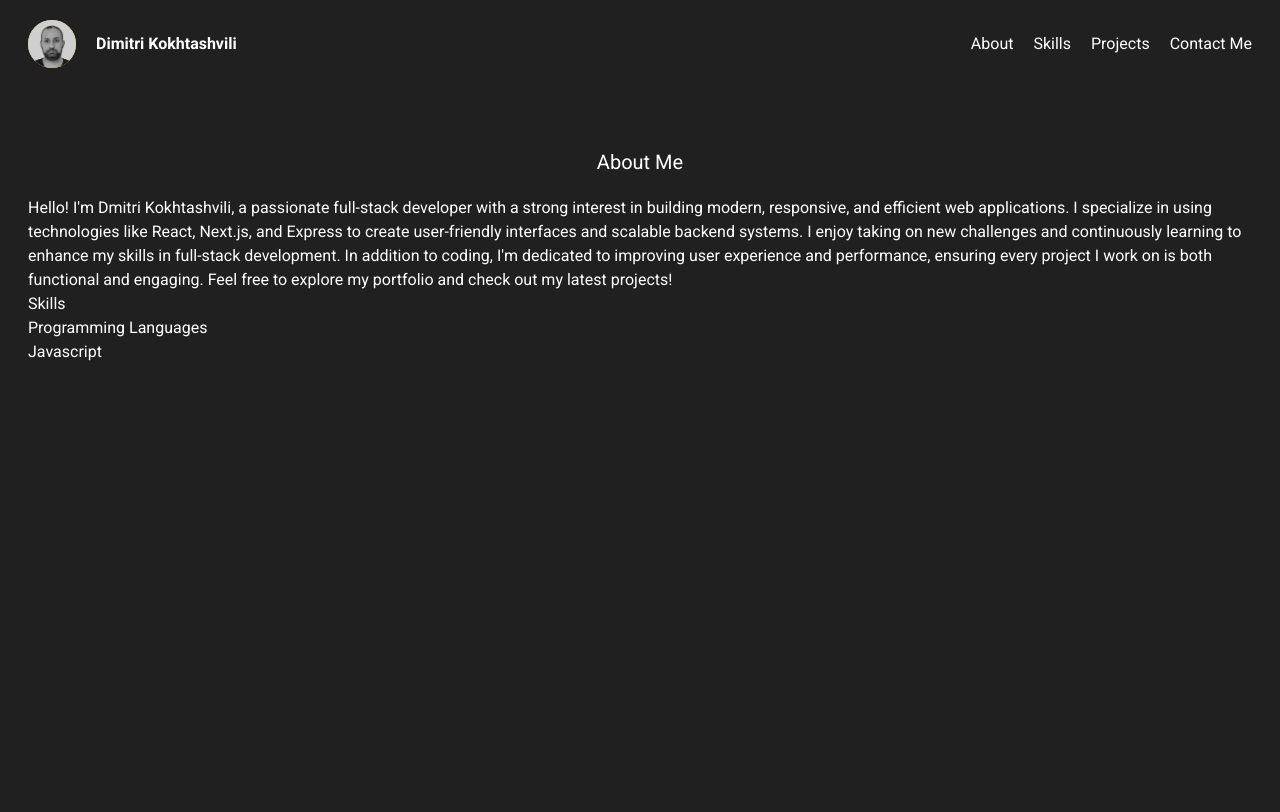
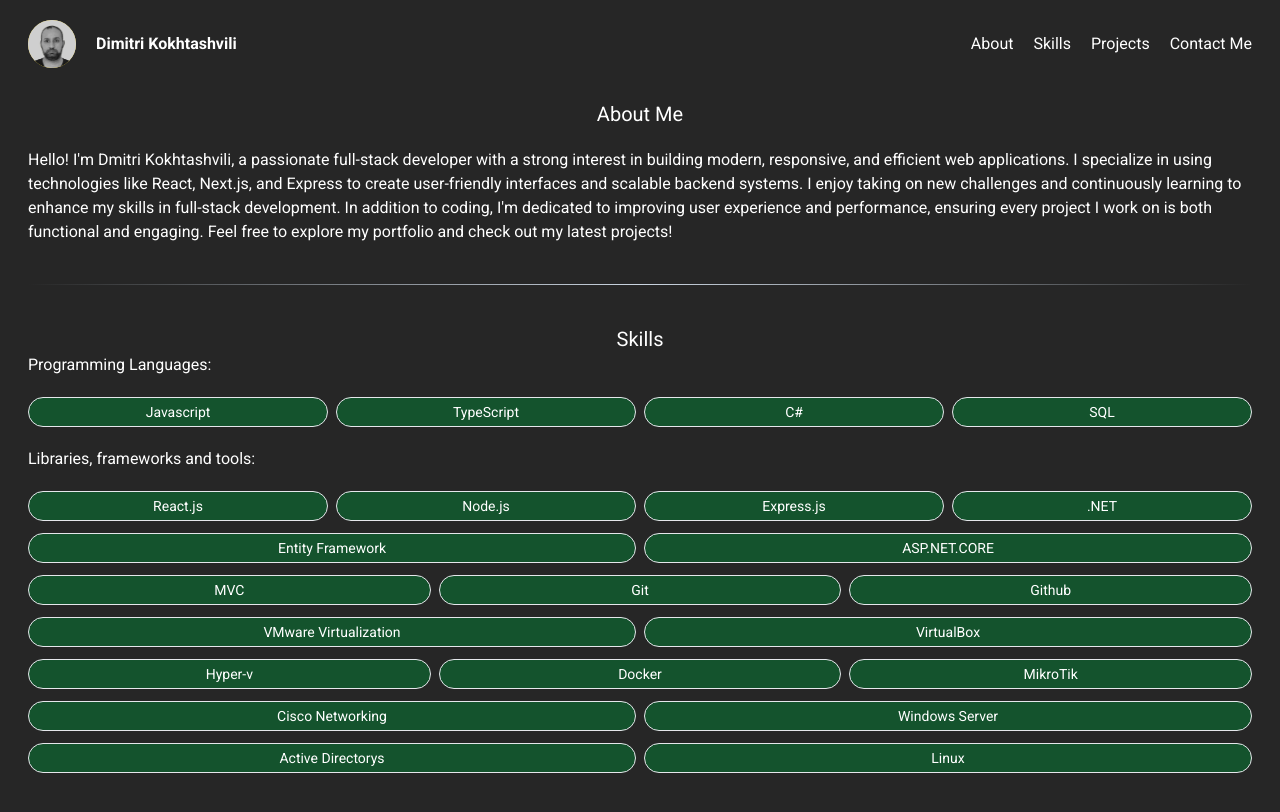
Before and after one commit to dlkokhta/My-Portfoglio, a Next.js app: page / in a window 1280 px wide. Shown: the top 812 px of the page. Built offline with nearby package versions, Linux system fonts and the light colour scheme.

Commit message:
add skills section with grid layout  and styling

```diff
--- a/src/app/components/Header.tsx
+++ b/src/app/components/Header.tsx
@@ -18,7 +18,7 @@ const Header = () => {
   };
   return (
     <main>
-      <div className="flex justify-between items-center">
+      <div className="fixed flex justify-between items-center px-7 py-5 w-full bg-neutral-800">
         <div className="flex items-center gap-5">
           <div className="rounded-full overflow-hidden w-12 h-12 bg-yellow-300">
             <Image src="/myPhoto.png" alt="My Photo" width={500} height={500} />
--- a/src/app/components/Skills.tsx
+++ b/src/app/components/Skills.tsx
@@ -2,11 +2,56 @@ import SkillsDetails from "../components/SkillsDetails";
 
 const Skills = () => {
   return (
-    <section className="text-white">
-      <h1>Skills</h1>
+    <section className="text-white  mt-10">
+      <h1 className="text-center text-xl">Skills</h1>
       <div>
-        <h2>Programming Languages</h2>
-        <SkillsDetails name="Javascript" />
+        <h4 className="mb-5">Programming Languages:</h4>
+        <div className="grid grid-cols-4 gap-2">
+          <SkillsDetails name="Javascript" />
+          <SkillsDetails name="TypeScript" />
+          <SkillsDetails name="C#" />
+          <SkillsDetails name="SQL" />
+        </div>
+
+        <h4 className="mt-5 mb-5">Libraries, frameworks and tools:</h4>
+
+        <div className="grid grid-cols-4 gap-2 mb-3">
+          <SkillsDetails name="React.js" />
+          <SkillsDetails name="Node.js" />
+          <SkillsDetails name="Express.js" />
+          <SkillsDetails name=".NET" />
+        </div>
+        <div className="grid grid-cols-2 gap-2 mb-3">
+          <SkillsDetails name="Entity Framework" />
+          <SkillsDetails name="ASP.NET.CORE" />
+        </div>
+
+        <div className="grid grid-cols-3 gap-2 mb-3">
+          <SkillsDetails name="MVC" />
+          <SkillsDetails name="Git" />
+          <SkillsDetails name="Github" />
+        </div>
+
+        <div className="grid grid-cols-2 gap-2 mb-3">
+          <SkillsDetails name="VMware Virtualization" />
+          <SkillsDetails name="VirtualBox" />
+        </div>
+
+        <div className="grid grid-cols-3 gap-2 mb-3">
+          <SkillsDetails name="Hyper-v" />
+          <SkillsDetails name="Docker" />
+          <SkillsDetails name="MikroTik" />
+        </div>
+
+        <div className="grid grid-cols-2 gap-2 mb-3">
+          <SkillsDetails name="Cisco Networking" />
+          <SkillsDetails name="Windows Server" />
+        </div>
+
+        <div className="grid grid-cols-2 gap-2 ">
+          <SkillsDetails name="Active Directorys" />
+          <SkillsDetails name="Linux" />
+        </div>
       </div>
     </section>
   );
--- a/src/app/components/SkillsDetails.tsx
+++ b/src/app/components/SkillsDetails.tsx
@@ -1,5 +1,9 @@
 const SkillsDetails = ({ name }: any) => {
-  return <div className="">{name}</div>;
+  return (
+    <button className="border rounded-full bg-green-900  px-2 py-1  text-sm w-full h-full">
+      {name}
+    </button>
+  );
 };
 
 export default SkillsDetails;
--- a/src/app/globals.css
+++ b/src/app/globals.css
@@ -10,7 +10,7 @@
   body {
     width: 100vw;
     max-height: 100vh;
-    background-color: rgba(12, 12, 12, 0.918);
+    background-color: #262626;
 
   }
 
--- a/src/app/home/page.tsx
+++ b/src/app/home/page.tsx
@@ -4,9 +4,9 @@ import Skills from "../components/Skills";
 
 const HomePage = () => {
   return (
-    <main className="px-7 pt-5">
-      <Header />
+    <main className="px-7 pt-5 pb-40">
       <About />
+      <div className="to-transparen h-[0.5px] bg-gradient-to-r from-transparent via-slate-300 w-full mt-10"></div>
       <Skills />
     </main>
   );
--- a/src/app/layout.tsx
+++ b/src/app/layout.tsx
@@ -1,6 +1,7 @@
 import type { Metadata } from "next";
 import { Roboto } from "next/font/google";
 import "./globals.css";
+import Header from "./components/Header";
 
 const roboto = Roboto({
   weight: ["100", "300", "400", "500", "700"],
@@ -19,7 +20,10 @@ export default function RootLayout({
 }>) {
   return (
     <html lang="en">
-      <body className={roboto.className}>{children}</body>
+      <body className={roboto.className}>
+        {" "}
+        <Header /> {children}
+      </body>
     </html>
   );
 }
```
